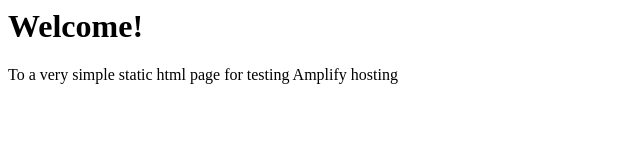
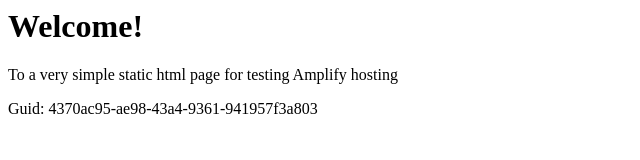
Before and after one commit to aws-aemilia-nrt/Github-PR-Commit-Integration-Test-DoNotTouch-GithubWebhookPreviewCanaryTest-v1-prod-ap-northeast-1, a website: page src/index.html in a window 1280 px wide. Shown: the whole page, without its empty margins (0-640 px from the left). Drawn offline with Linux system fonts and the light colour scheme.

Commit message:
commit from integ tests

```diff
--- a/src/index.html
+++ b/src/index.html
@@ -1,3 +1,5 @@
+
+
 <html lang="en">
 
 <head>
@@ -10,6 +12,6 @@
 <body>
     <h1>Welcome!</h1>
     <p>To a very simple static html page for testing Amplify hosting</p>
-</body>
+    <p>Guid: 4370ac95-ae98-43a4-9361-941957f3a803</p></body>
 
 </html>
```
